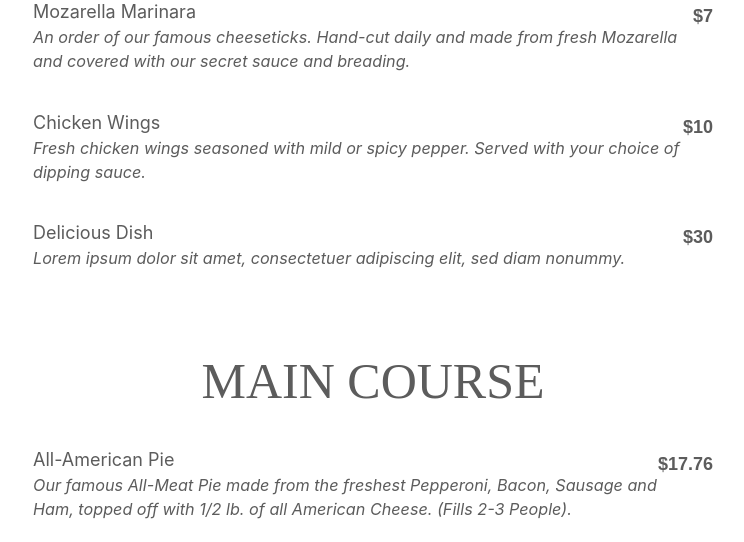
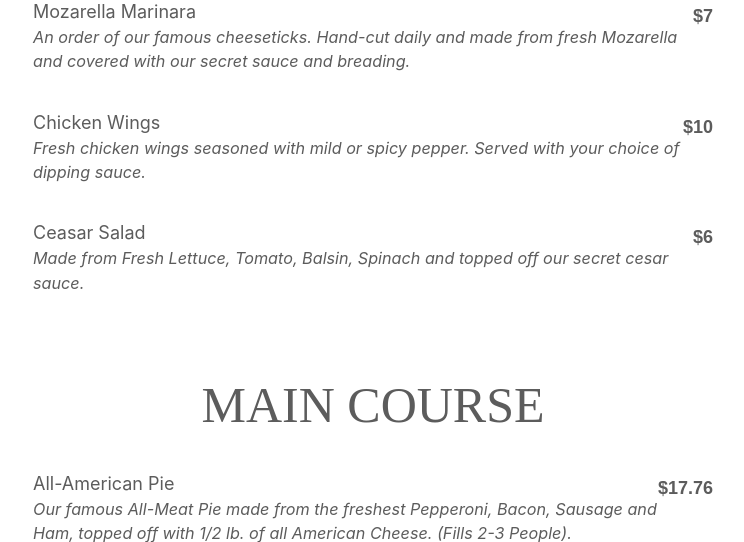
Before and after one commit to EEspinet/website, a Flask app: page /menu in a window 1280 px wide. Shown: the part 281-823 px from the top of the page, without its empty margins (267-1011 px from the left). Run offline with Flask 2, Linux system fonts and the light colour scheme; some libraries are stand-ins or nearby versions.

Commit message:
Added more menu items

```diff
--- a/website/templates/menu.html
+++ b/website/templates/menu.html
@@ -49,13 +49,13 @@
         <!-- Item Starts-->
         <div class="menu_item">
           <div class="menu_item_name">
-            Delicious Dish
+            Ceasar Salad
           </div>
           <div class="menu_item_price">
-            $30
+            $6
           </div>
           <div class="menu_item_description">
-            Lorem ipsum dolor sit amet, consectetuer adipiscing elit, sed diam nonummy.
+            Made from Fresh Lettuce, Tomato, Balsin, Spinach and topped off our secret cesar sauce.
           </div>
         </div>
         <!-- Item Ends-->
```
